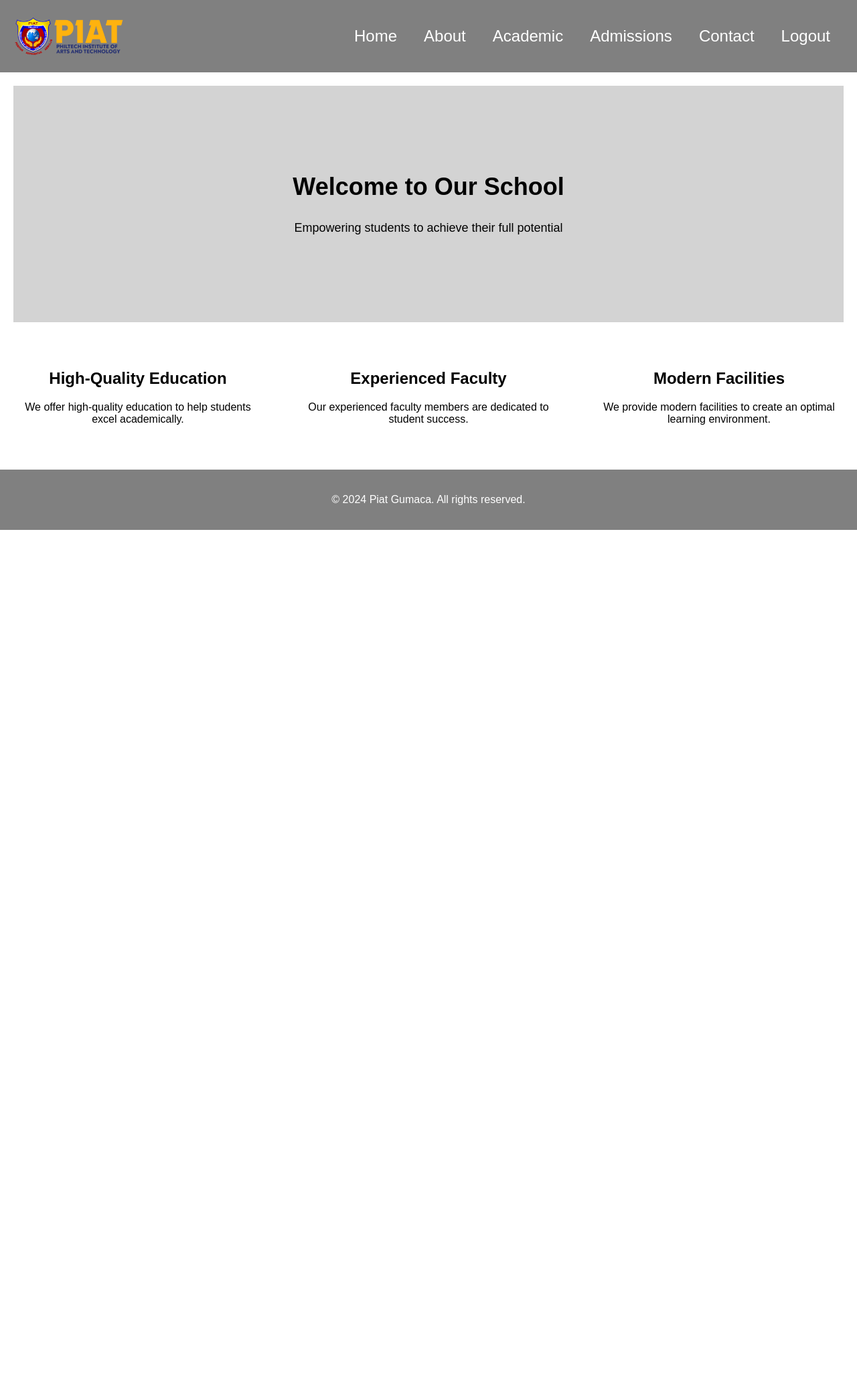
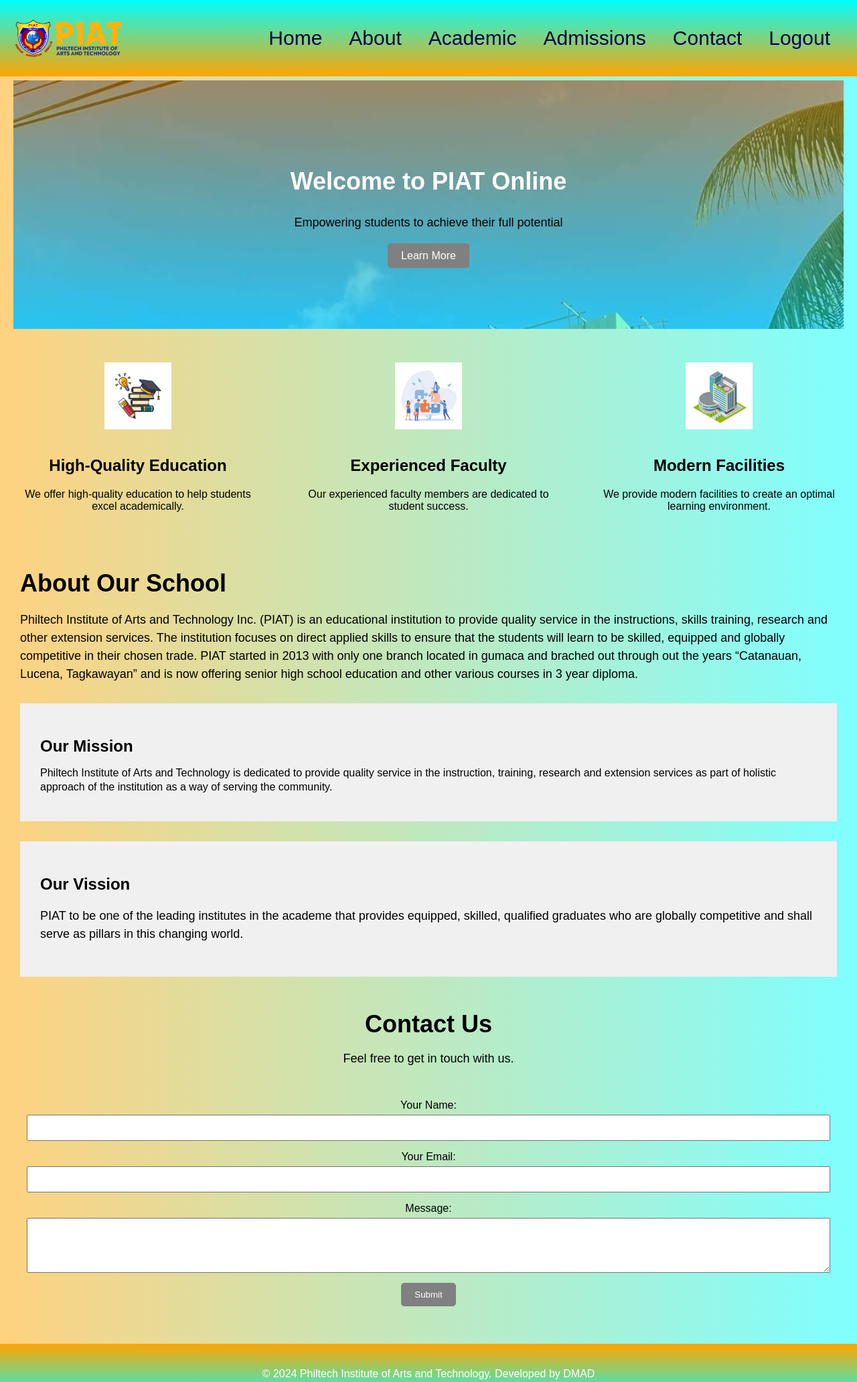
Before and after one commit to KennGD/web012, a plain HTML site: page 1/index.html in a window 1280 px wide. Shown: the top 2063 px of the page at 67% size. Before the commit the page ends 800 px from the top, so only its background shows below. Drawn offline with Linux system fonts and the light colour scheme.

Commit message:
Add files via upload

```diff
--- a/1/index.css
+++ b/1/index.css
@@ -2,15 +2,22 @@ body {
   font-family: Arial, sans-serif;
   margin: 0;
   padding: 0;
-}
+  background: linear-gradient(to left, rgba(0, 255, 255, 0.5), rgba(255, 165, 0, 0.5));}
+
+/*style ng header at navigation*/
 
 header {
-  background-color: gray;
+  background: linear-gradient(to bottom, #00ffff, #ffa500);
   color: white;
   padding: 20px;
   display: flex;
   justify-content: space-between;
   align-items: center;
+  position: fixed;
+  width: 100%;
+  z-index: 1000;
+
+
 }
 
 .logo img {
@@ -38,17 +45,22 @@ nav ul {
   padding: 0;
   text-align: center;
   padding-top: 20px;
+  margin-right: 40px;
 }
 
 nav ul li {
   display: block;
   margin-bottom: 20px;
+
 }
 
 nav ul li a {
-  color: white;
+  background-image: linear-gradient(to bottom, black, navy);
+  -webkit-background-clip: text;
+  background-clip: text;
+  color: transparent;
   text-decoration: none;
-  font-size: 24px;
+  font-size: 30px;
   margin-right: 20px;
 }
 
@@ -60,7 +72,7 @@ nav ul li a {
   .menu-btn {
     position: absolute;
     top: 30px;
-    right: 40px;
+    right: 80px;
     display: flex;
     flex-direction: column;
     justify-content: space-between;
@@ -83,7 +95,7 @@ nav ul li a {
     left: 0;
     width: 100%;
     height: 0;
-    background-color: gray;
+    background: linear-gradient(to bottom, #ffa500, #00ffff);
     overflow: hidden;
     transition: height 0.3s;
   }
@@ -112,18 +124,33 @@ nav ul li a {
   }
 }
 
-main {
+footer {
+  background: linear-gradient(to top, #00ffff, #ffa500);
+  color: white;
+  text-align: center;
   padding: 20px;
 }
 
+
+/*stylw ng home*/
+
+main {
+  padding: 20px;
+
+}
+
 .hero {
-  background-color: lightgray;
+  background-image: linear-gradient(to top, rgba(0,255,255,0.5), rgba(255,165,0,0.5)),
+  url('bg.jpg');
+  background-size: cover;
   padding: 100px 20px;
   text-align: center;
+  margin-top: 100px;
 }
 
 .hero h1 {
   font-size: 36px;
+  color: white;
 }
 
 .hero p {
@@ -133,7 +160,7 @@ main {
 
 .btn {
   padding: 10px 20px;
-  background-color: black;
+  background-color: gray;
   color: white;
   text-decoration: none;
   border-radius: 5px;
@@ -141,6 +168,11 @@ main {
 
 .btn:hover {
   background-color: gray;
+}
+
+.feature img {
+  width: 100px;
+  margin-bottom: 20px;
 }
 
 .features {
@@ -155,9 +187,85 @@ main {
   margin-bottom: 30px;
 }
 
-footer {
+
+/*style ng about us*/
+
+.about-content {
+  padding: 10px;
+  text-align: left;
+}
+
+.about-content h1 {
+  font-size: 36px;
+  margin-bottom: 20px;
+}
+
+.about-content p {
+  font-size: 18px;
+  line-height: 1.5;
+  margin-bottom: 20px;
+}
+
+.about-content .mission,
+.about-content .vission {
+  background-color: #f0f0f0;
+  padding: 30px;
+  margin-top: 30px;
+}
+
+.about-content .mission h2,
+.about-content .history h2 {
+  font-size: 24px;
+  margin-bottom: 10px;
+}
+
+.about-content .mission p,
+.about-content .history p {
+  font-size: 16px;
+  line-height: 1.3;
+  margin-bottom: 10px;
+}
+
+/*style sa contact*/
+
+.contact {
+  padding: 10px;
+  text-align: center;
+}
+
+.contact h1 {
+  font-size: 36px;
+  margin-bottom: 20px;
+}
+
+.contact p {
+  font-size: 18px;
+  margin-bottom: 20px;
+}
+
+.contact form {
+  margin-top: 20px;
+}
+
+.contact form label {
+  display: block;
+  margin-bottom: 5px;
+}
+
+.contact form input[type="text"],
+.contact form input[type="email"],
+.contact form textarea {
+  width: 100%;
+  padding: 10px;
+  margin-bottom: 15px;
+}
+
+.contact form input[type="submit"] {
+  padding: 10px 20px;
   background-color: gray;
   color: white;
-  text-align: center;
-  padding: 20px;
+  text-decoration: none;
+  border-radius: 5px;
+  cursor: pointer;
+  border: none;
 }
--- a/1/index.html
+++ b/1/index.html
@@ -1,15 +1,17 @@
 <html>
 <head>
-    <meta charset="UTF-8">
+<meta charset="UTF-8">
 <meta name="viewport" content="width=device-width, initial-scale=1.0">
 <link rel="stylesheet" href="index.css">
-  <script src="index.js"></script>
+<script src="index.js"></script>
 <title>School Home Page</title>
 </head>
 <body>
   <header>
     <div class="logo">
-      <img src="logo.png">
+      <a href="index.html">
+        <img src="logo.png">
+      </a>
     </div>
     <nav>
       <ul>
@@ -32,28 +34,66 @@
 
   <main>
     <section class="hero">
-      <h1>Welcome to Our School</h1>
+      <h1>Welcome to PIAT Online</h1>
       <p>Empowering students to achieve their full potential</p>
+      <a href="learnMore.html" class="btn">Learn More</a>
     </section>
 
     <section class="features">
       <div class="feature">
+        <img src="icon1.png">
         <h2>High-Quality Education</h2>
         <p>We offer high-quality education to help students excel academically.</p>
       </div>
       <div class="feature">
+        <img src="icon2.png">
         <h2>Experienced Faculty</h2>
         <p>Our experienced faculty members are dedicated to student success.</p>
       </div>
       <div class="feature">
+        <img src="icon3.png">
         <h2>Modern Facilities</h2>
         <p>We provide modern facilities to create an optimal learning environment.</p>
       </div>
     </section>
-  </main>
+
+    <section class="about-content">
+      <h1>About Our School</h1>
+      <p>Philtech Institute of Arts and Technology Inc. (PIAT) is an educational institution to provide quality service in the instructions, skills training, research and other extension services. The institution focuses on direct applied skills to ensure that the students will learn to be skilled, equipped and globally competitive in their chosen trade. PIAT started in 2013 with only one branch located in gumaca and brached out through out the years “Catanauan, Lucena, Tagkawayan” and is now offering senior high school education and other various courses in 3 year diploma.</p>
+      <div class="mission">
+        <h2>Our Mission</h2>
+        <p>Philtech Institute of Arts and Technology is dedicated to provide quality service in the instruction, training, research and extension services as part of holistic approach of the institution as a way of serving the community.</p>
+      </div>
+
+      <div class="vission">
+        <h2>Our Vission</h2>
+        <p>PIAT to be one of the leading institutes in the academe that provides equipped, skilled, qualified graduates who are globally competitive and shall serve as pillars in this changing world.</p>
+      </div>
+    </section>
+
+    <section class="contact">
+      <h1>Contact Us</h1>
+      <p>Feel free to get in touch with us.
+    <div class="contact">
+  <form onsubmit="return messageForm()">
+    <label for="name">Your Name:</label>
+    <input type="text" id="name" name="name" required>
+
+    <label for="email">Your Email:</label>
+    <input type="email" id="email" name="email" required>
+
+    <label for="message">Message:</label>
+    <textarea id="message" name="message" rows="4" required></textarea>
+
+    <input type="submit" value="Submit">
+  </form>
+</div>
+
+    </section>
+    </main>
 
   <footer>
-    <p>&copy; 2024 Piat Gumaca. All rights reserved.</p>
+    <p>&copy; 2024 Philtech Institute of Arts and Technology. Developed by DMAD</p>
   </footer>
 </body>
 </html>
--- a/1/index.js
+++ b/1/index.js
@@ -6,3 +6,21 @@ document.addEventListener('DOMContentLoaded', () => {
     nav.classList.toggle('open');
   });
 });
+
+function messageForm() {
+  var name = document.getElementById("name").value;
+  var email = document.getElementById("email").value;
+  var message = document.getElementById("message").value;
+
+  if (name.trim() === "" || email.trim() === "" || message.trim() === "") {
+    alert("Please fill out all required fields.");
+    return false;
+  }
+    alert('Thank you for meseging us... We will read your message after virifying you..')
+
+  setTimeout(function() {
+    window.location.href = 'game.html';
+  }, 1000);
+
+  return false;
+}
--- a/game.css
+++ b/1/learnMore.css
@@ -1,3 +1,9 @@
+body {
+  font-family: Arial, sans-serif;
+  margin: 0;
+  padding: 0;
+}
+
 header {
   background: linear-gradient(to bottom, gray, white);
   color: white;
@@ -116,41 +122,30 @@ nav ul li a {
   }
 }
 
-        body {
-            font-family: Arial, sans-serif;
-            background: linear-gradient(to bottom, white, gray);
-            margin: 0;
-            padding: 0;
-            display: flex;
-        }
-        .container {
-          text-align: center;
-          position: absolute;
-          top: 50%;
-          left: 50%;
-          transform: translate(-50%, -50%);
+footer {
+  background: linear-gradient(to top, gray, white);
+  color: white;
+  text-align: center;
+  padding: 20px;
+}
 
+main {
+  padding: 20px;
+}
 
-        }
-        h1 {
-            color: #333;
-        }
-        button {
-            padding: 10px 20px;
-            font-size: 18px;
-            background-color: #4CAF50;
-            color: white;
-            border: none;
-            border-radius: 5px;
-          margin-top: 20px;
-            cursor: pointer;
-            transition: background-color 0.3s;
-        }
-        button:hover {
-            background-color: #45a049;
-        }
+.content {
+  padding: 10px;
+  text-align: center;
+  margin-top: 50px;
+}
 
-  input[type="number"] {
-    height: 40px;
-    font-size: 90%;
-  }
+.content h1 {
+  font-size: 36px;
+  margin-bottom: 20px;
+}
+
+.content p {
+  font-size: 18px;
+  line-height: 1.5;
+  margin-bottom: 20px;
+}
```
Also changed, not shown: 1/game.html (+29 -5 lines), 1/game.js (+19 -10 lines), 1/learnMore.html (added, +52 -0 lines), 1/learnMore.js (added, +8 -0 lines), 1/bg.jpg (added), 1/icon1.png (added), 1/icon2.png (added), 1/icon3.png (added).
